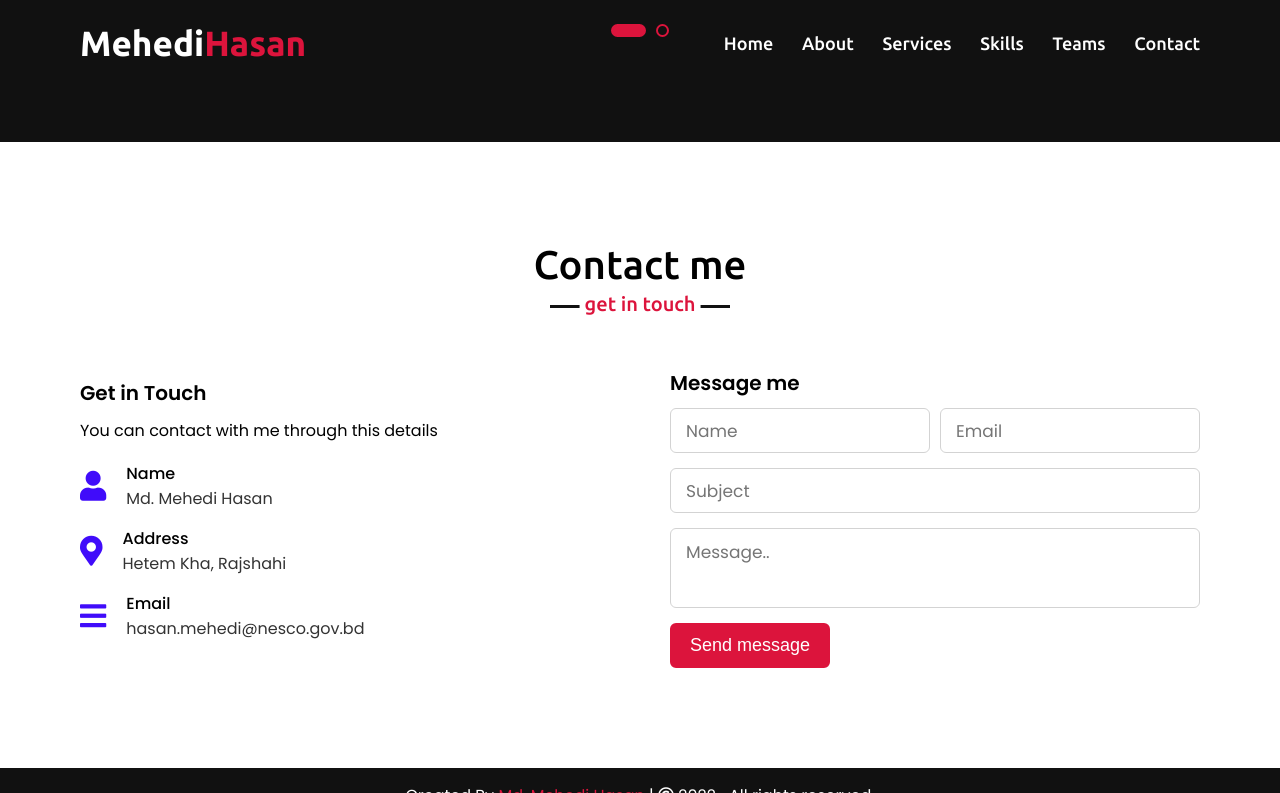
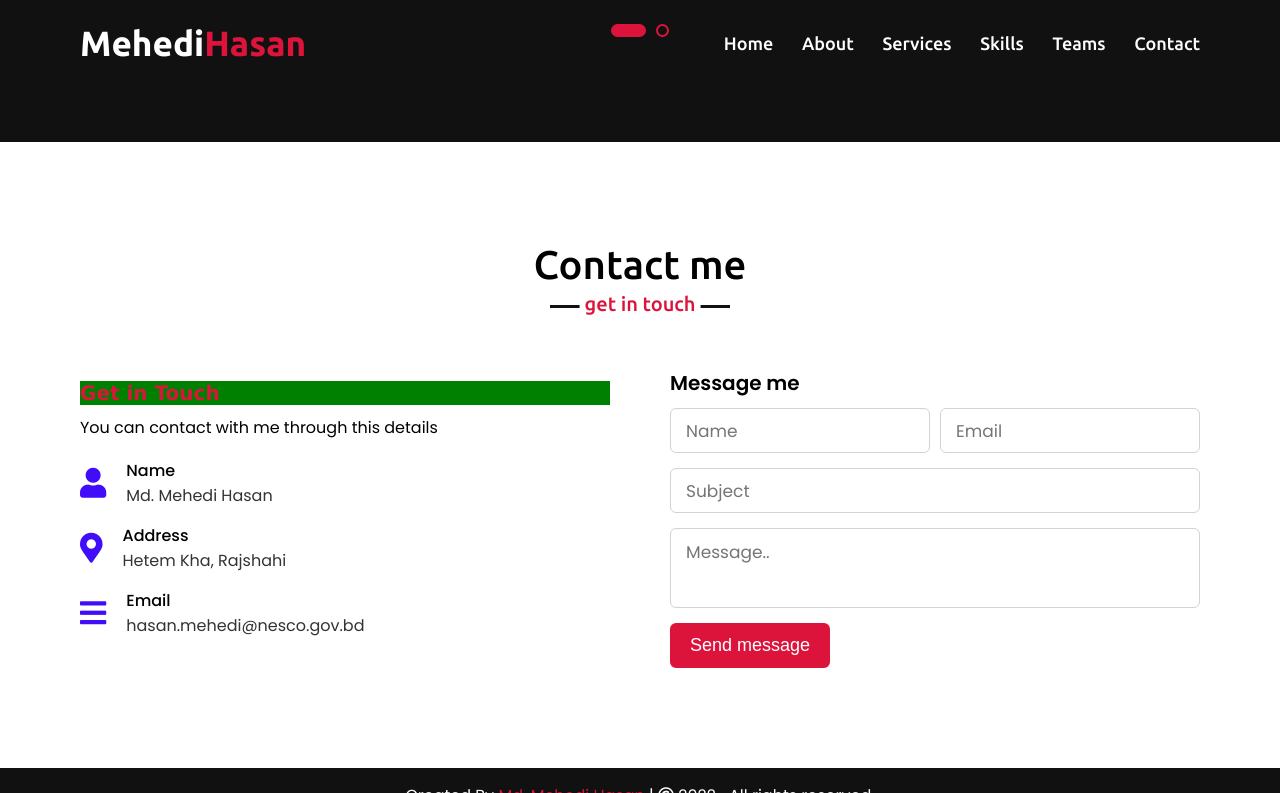
Before and after one commit to tipsman360/dynamic-portfolio, a plain HTML site: page index.html in a window 1280 px wide. In both pictures the pointer is over the element "Get in Touch". Shown: the part 3260-4053 px from the top of the page. Drawn offline with nearby package versions, Linux system fonts and the light colour scheme.

Commit message:
Ami Done

```diff
--- a/style.css
+++ b/style.css
@@ -477,6 +477,13 @@ section .title::after{
 .contact .contact-content .info .sub-title{
     color: #333;
 }
+.contact .contact-content .text:hover
+{
+color: crimson;
+font-weight: 1000;
+font-family: Verdana, Geneva, Tahoma, sans-serif;
+background: green;
+}
 .contact .right form .fields{
     display: flex;
 }
```
